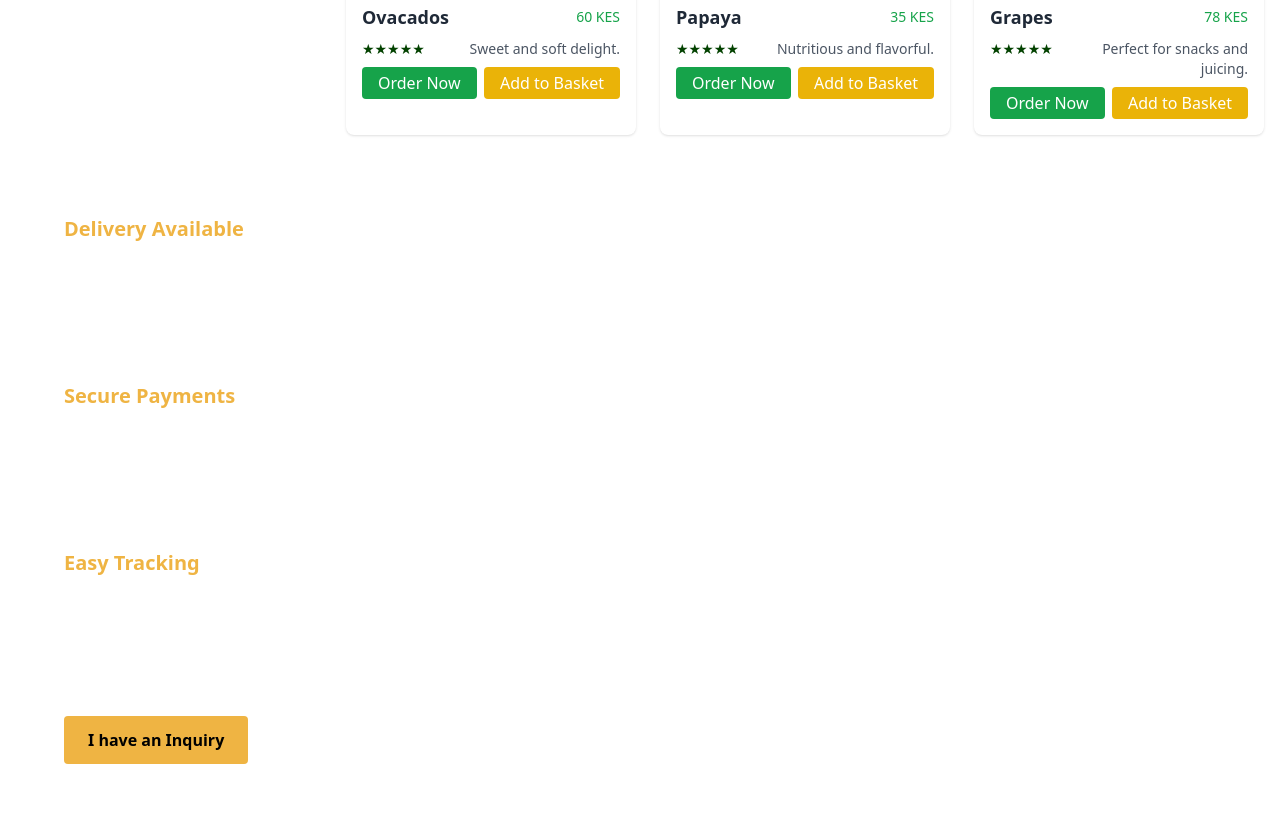
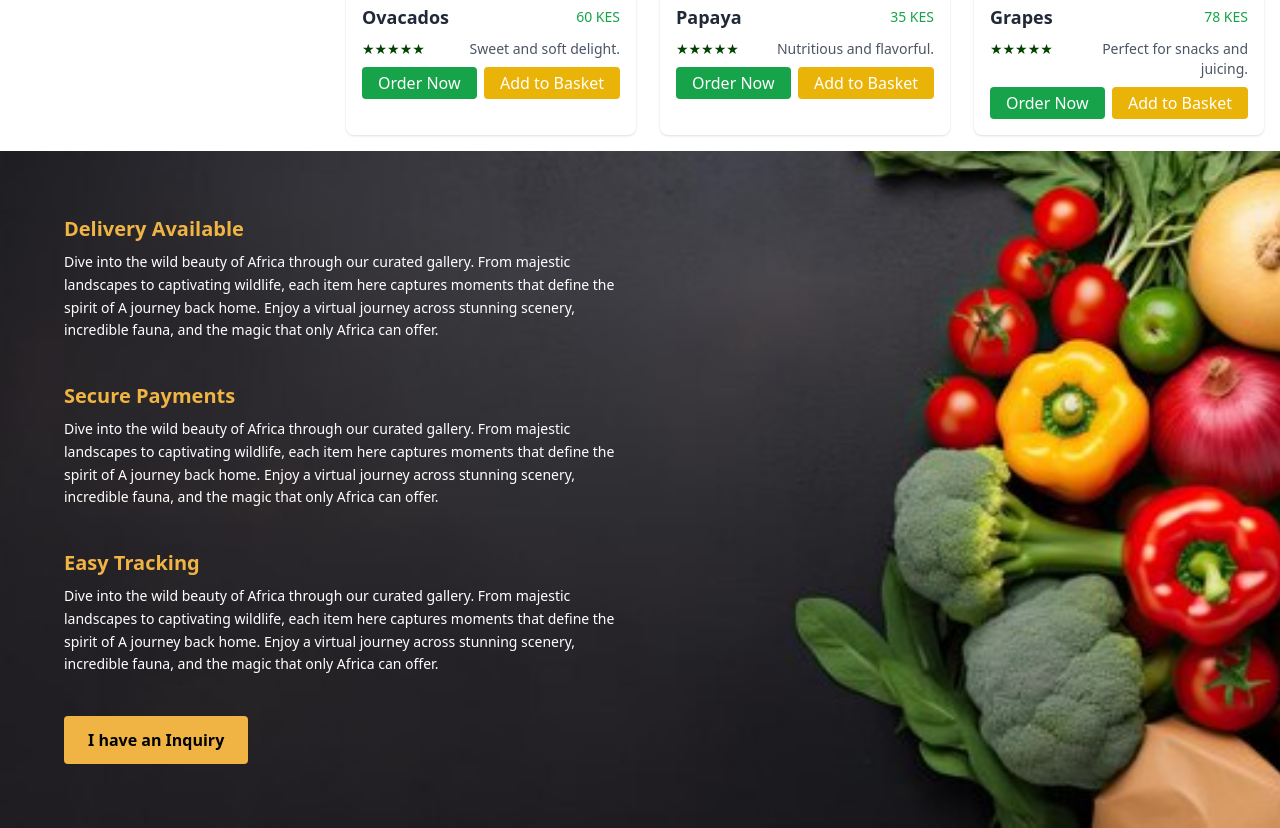
Before and after one commit to Earths-Yield-Ltd/Frontend_Earth-s_Yield_Ltd, a plain HTML site: page index.html in a window 1280 px wide. Shown: the part 1466-2294 px from the top of the page. Drawn offline with nearby package versions, Linux system fonts and the light colour scheme; the site is published under a folder, as on GitHub Pages, so addresses that start at the root find nothing.

Commit message:
CTA setion done

```diff
--- a/index.html
+++ b/index.html
@@ -185,7 +185,7 @@
     </div>
 
     <!-- CTA -->
-    <section class="relative bg-cover bg-center bg-no-repeat py-16 px-6 md:px-16 text-white" style="background-image: url('/Assets/images/CTA_Main.png');">
+    <section class="relative bg-cover bg-center bg-no-repeat py-16 px-6 md:px-16 text-white" style="background-image: url('Assets/images/CTA_Main.png');">
         <div class="max-w-6xl mx-auto grid grid-cols-1 md:grid-cols-2 gap-8 items-center">
 
         <!-- Left Text Content -->
```
